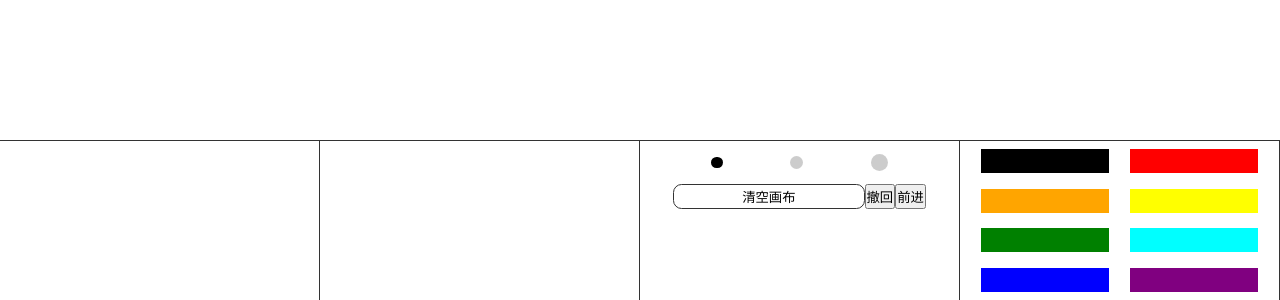
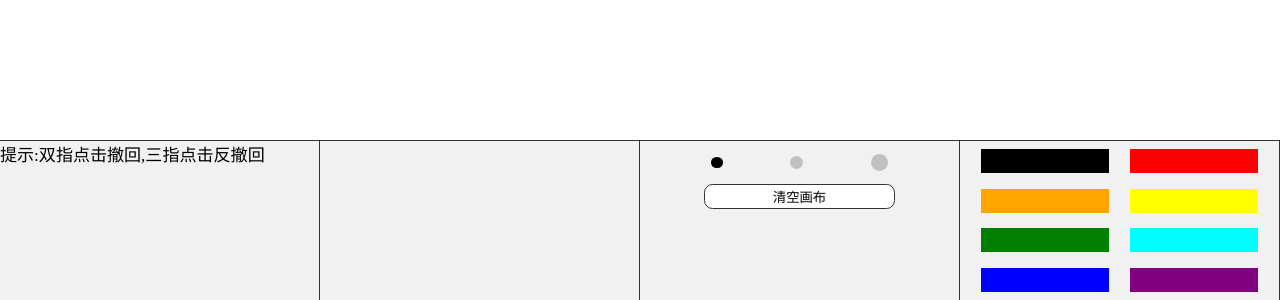
Before and after one commit to Jin821551407/MyCanvas, a plain HTML site: page index.html in a window 1280 px wide. Shown: the part 500-800 px from the top of the page. Drawn offline with Linux system fonts and the light colour scheme.

Commit message:
设置工具栏样式

```diff
--- a/index.css
+++ b/index.css
@@ -4,6 +4,10 @@
 }
 html{
     font-size: 5.333333rem;
+}
+span{
+    display: block;
+    font-size: .2rem;
 }
 #app{
     box-sizing: border-box;
@@ -23,7 +27,7 @@ html{
 画笔工具样式
 */
 .tools-container{
-    /* background-color: #eee; */
+    background-color: #f1f1f1;
     height: 20vh;
     box-sizing: border-box;
     border-top: 1px solid #333;
--- a/index.html
+++ b/index.html
@@ -20,7 +20,7 @@
         </div>
         <div class="tools-container">
             <div class="shape">
-
+                <span>提示:双指点击撤回,三指点击反撤回</span>
             </div>
             <div class="pens">
 
@@ -33,8 +33,8 @@
                 </div>
                 <div class="buttons">
                     <button class="clear" @click='clear'>清空画布</button>
-                    <button class="withdraw" @click='withdraw'>撤回</button>
-                    <button class="forward" @click='forward'>前进</button>
+                    <!-- <button class="withdraw" @click='withdraw'>撤回</button>
+                    <button class="forward" @click='forward'>前进</button> -->
                 </div>
             </div>
             <div class="colors">
```
